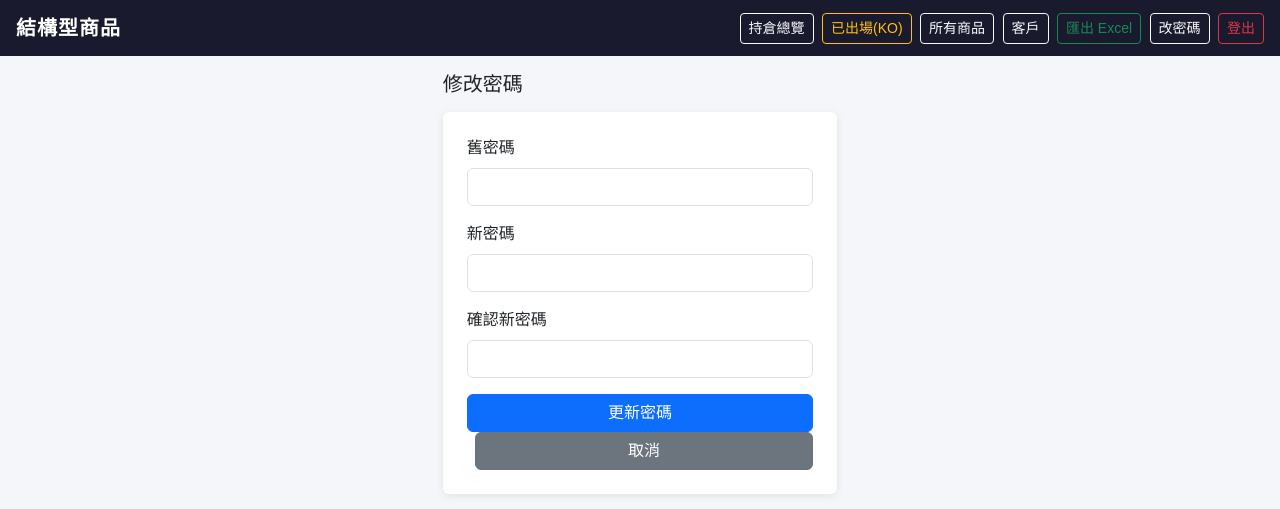
After one commit to Jasper5511/FCNManager, a Flask app: page /change_password in a window 1280 px wide. The commit adds this page. Shown: the top 509 px of the page. Run offline with Flask 3, Linux system fonts and the light colour scheme; the visitor is signed in with stand-in values (Sample User, id 1).

Commit message:
Add change password feature with database-stored credentials

```diff
--- a/app.py
+++ b/app.py
@@ -3,7 +3,7 @@ os.environ['PYTHONIOENCODING'] = 'utf-8'
 
 from flask import Flask, render_template, request, redirect, url_for, flash, jsonify, session
 from functools import wraps
-from models import db, Client, Product, Underlying, Position, PriceHistory
+from models import db, Client, Product, Underlying, Position, PriceHistory, AppUser
 from config import config
 from datetime import date
 from dotenv import load_dotenv
@@ -19,11 +19,16 @@ db.init_app(app)
 with app.app_context():
     db.create_all()
 
-# ── 登入驗證 ─────────────────────────────────────────────────────────────────
-APP_USERNAME = os.environ.get('APP_USERNAME', 'admin')
-APP_PASSWORD = os.environ.get('APP_PASSWORD', 'fcn2026')
+# ── 初始化預設帳號 ────────────────────────────────────────────────────────────
+with app.app_context():
+    if not AppUser.query.first():
+        u = AppUser(username='admin')
+        u.set_password('fcn2026')
+        db.session.add(u)
+        db.session.commit()
 
 
+# ── 登入驗證 ─────────────────────────────────────────────────────────────────
 def login_required(f):
     @wraps(f)
     def decorated(*args, **kwargs):
@@ -36,8 +41,8 @@ def login_required(f):
 @app.route('/login', methods=['GET', 'POST'])
 def login():
     if request.method == 'POST':
-        if (request.form['username'] == APP_USERNAME and
-                request.form['password'] == APP_PASSWORD):
+        user = AppUser.query.filter_by(username=request.form['username']).first()
+        if user and user.check_password(request.form['password']):
             session['logged_in'] = True
             return redirect(url_for('dashboard'))
         flash('帳號或密碼錯誤', 'danger')
@@ -48,6 +53,28 @@ def login():
 def logout():
     session.pop('logged_in', None)
     return redirect(url_for('login'))
+
+
+@app.route('/change_password', methods=['GET', 'POST'])
+@login_required
+def change_password():
+    if request.method == 'POST':
+        user = AppUser.query.first()
+        old_pw = request.form['old_password']
+        new_pw = request.form['new_password']
+        confirm_pw = request.form['confirm_password']
+        if not user.check_password(old_pw):
+            flash('舊密碼錯誤', 'danger')
+        elif new_pw != confirm_pw:
+            flash('新密碼與確認密碼不一致', 'danger')
+        elif len(new_pw) < 4:
+            flash('密碼至少 4 個字元', 'danger')
+        else:
+            user.set_password(new_pw)
+            db.session.commit()
+            flash('密碼已更新', 'success')
+            return redirect(url_for('dashboard'))
+    return render_template('change_password.html')
 
 
 TICKER_NAME = {
--- a/templates/base.html
+++ b/templates/base.html
@@ -34,6 +34,7 @@
             <a href="/products" class="btn btn-outline-light btn-sm me-1">所有商品</a>
             <a href="/clients" class="btn btn-outline-light btn-sm me-1">客戶</a>
             <a href="/export_excel" class="btn btn-outline-success btn-sm me-1">匯出 Excel</a>
+            <a href="/change_password" class="btn btn-outline-light btn-sm me-1">改密碼</a>
             <a href="/logout" class="btn btn-outline-danger btn-sm">登出</a>
         </div>
     </nav>
--- /dev/null
+++ b/templates/change_password.html
@@ -0,0 +1,24 @@
+{% extends 'base.html' %}
+{% block content %}
+<div class="row justify-content-center">
+    <div class="col-md-4">
+        <h5 class="mb-3">修改密碼</h5>
+        <form method="POST" class="card p-4">
+            <div class="mb-3">
+                <label class="form-label">舊密碼</label>
+                <input name="old_password" type="password" class="form-control" required>
+            </div>
+            <div class="mb-3">
+                <label class="form-label">新密碼</label>
+                <input name="new_password" type="password" class="form-control" required>
+            </div>
+            <div class="mb-3">
+                <label class="form-label">確認新密碼</label>
+                <input name="confirm_password" type="password" class="form-control" required>
+            </div>
+            <button class="btn btn-primary">更新密碼</button>
+            <a href="/" class="btn btn-secondary ms-2">取消</a>
+        </form>
+    </div>
+</div>
+{% endblock %}
```
Also changed, not shown: models.py (+14 -0 lines).
